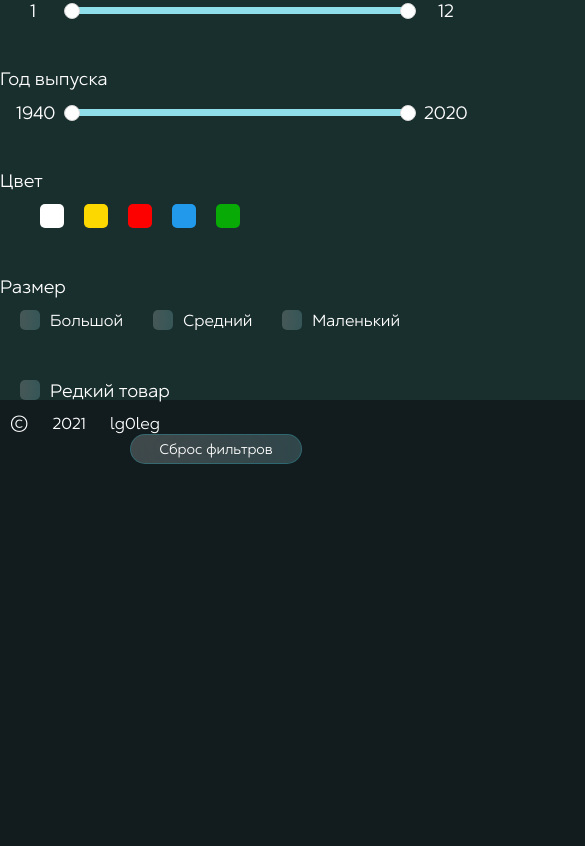
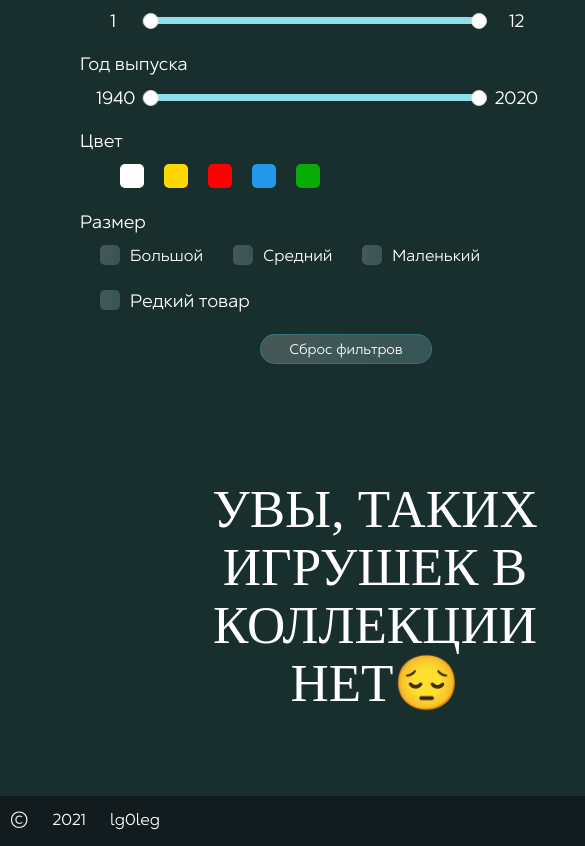
Before and after one commit to lg0leg/OnlineStore, a website built with webpack: page src/index.html in a window 390 px wide. Shown: the part 394-1240 px from the top of the page, 585 px wide, since content can reach past the window. Before the commit the page ends 868 px from the top, so only its background shows below. Built offline with nearby package versions, Linux system fonts and the light colour scheme; files whose address does not match are found by name; a web font is replaced by a local one.

Commit message:
feat: update layout for mobile

```diff
--- a/src/assets/css/style.css
+++ b/src/assets/css/style.css
@@ -23,6 +23,7 @@ html {
   min-height: 100vh;
   display: grid;
   grid-template-rows: 70px 1fr 50px;
+  /* grid-template-rows: 70px auto 50px; */
 }
 
 .container {
@@ -44,7 +45,7 @@ html {
 .header-title {
   margin-left: 10px;
   margin-top: 5px;
-  color: #278d9f;
+  color: #ffc107;
   /* color: rgb(246, 62, 62); */
   font-size: 40px;
 }
@@ -179,11 +180,14 @@ html {
 
 .t-container {
   height: calc(100vh - 120px);
-  display: flex;
+  /* display: flex; */
+  display: grid;
+  grid-template-columns: 480px 1120px;
 }
 
 .filters {
-  width: 30%;
+  /* width: 30%; */
+  width: 100%;
   height: 100%;
   /* background-color: rgba(155, 155, 255, 0.2); */
 }
@@ -464,7 +468,7 @@ html {
 }
 
 .setting-buttons {
-  height: 70px;
+  /* height: 70px; */
   padding-left: 130px;
   padding-top: 30px;
   /* display: flex;
@@ -506,8 +510,10 @@ html {
 
 .toy-cards {
   position: relative;
-  width: 70%;
+  /* width: 70%; */
+  width: 100%;
   height: 100%;
+
   display: flex;
   flex-wrap: wrap;
   gap: 30px;
@@ -635,3 +641,143 @@ html {
 .visually-hidden {
   display: none;
 }
+
+@media (max-width: 2000px) {
+  .h3-toys {
+    margin-top: 20px;
+  }
+}
+
+@media (max-width: 1600px) {
+  .container {
+    margin: 0 auto;
+    width: 1300px;
+  }
+
+  .t-container {
+    height: calc(100vh - 120px);
+    display: grid;
+    grid-template-columns: 480px 840px;
+  }
+
+  .h3-toys {
+    margin-top: 30px;
+  }
+}
+
+@media (max-width: 1350px) {
+  .container {
+    margin: 0 auto;
+    width: 1024px;
+  }
+
+  .header-wrap {
+    justify-content: space-around;
+  }
+
+  .header-banner {
+    display: none;
+  }
+
+  .t-container {
+    height: calc(100vh - 120px);
+    display: grid;
+    grid-template-columns: 420px 580px;
+  }
+
+  .filters {
+    padding-left: 20px;
+    /* background-color: rgba(155, 155, 255, 0.2); */
+  }
+
+  .toy-cards {
+    padding-left: 50px;
+  }
+}
+
+@media (max-width: 1024px) {
+  .body {
+    min-height: 100vh;
+    display: grid;
+    /* grid-template-rows: 70px 1fr 50px; */
+    grid-template-rows: 140px auto 50px;
+  }
+
+  .container {
+    margin: 0 auto;
+    width: 750px;
+  }
+
+  .header-wrap {
+    min-height: 140px;
+    flex-direction: column;
+    justify-content: space-evenly;
+    align-items: center;
+  }
+
+  .header-title {
+    margin-left: 0px;
+    margin-top: 10px;
+    color: #278d9f;
+    /* color: rgb(246, 62, 62); */
+    font-size: 40px;
+  }
+
+  .filters {
+    padding-left: 80px;
+    /* background-color: rgba(155, 155, 255, 0.2); */
+  }
+
+  .sort-filter {
+    padding-top: 20px;
+    padding-bottom: 30px;
+  }
+
+  .toy-forms {
+    padding-left: 30px;
+  }
+
+  .t-container {
+    height: auto;
+    display: grid;
+    grid-template-columns: 1fr;
+    grid-template-rows: 650px max-content;
+  }
+
+  .h3-toys {
+    margin-top: 15px;
+  }
+
+  .number-of-copies,
+  .year-of-purchase {
+    width: 70%;
+    /* padding-right: 50px; */
+  }
+
+  .favorites {
+    display: flex;
+    margin-top: 15px;
+    padding-left: 20px;
+  }
+
+  .setting-buttons {
+    /* height: 70px; */
+    padding-left: 180px;
+    padding-top: 20px;
+  }
+
+  .toy-cards {
+    height: auto;
+    min-height: 400px;
+    display: flex;
+    flex-wrap: wrap;
+    gap: 20px;
+    padding: 10px;
+    /* background-color: rgba(255, 155, 155, 0.2); */
+    overflow: visible;
+  }
+
+  /* .footer {
+    display: none;
+  } */
+}
```
